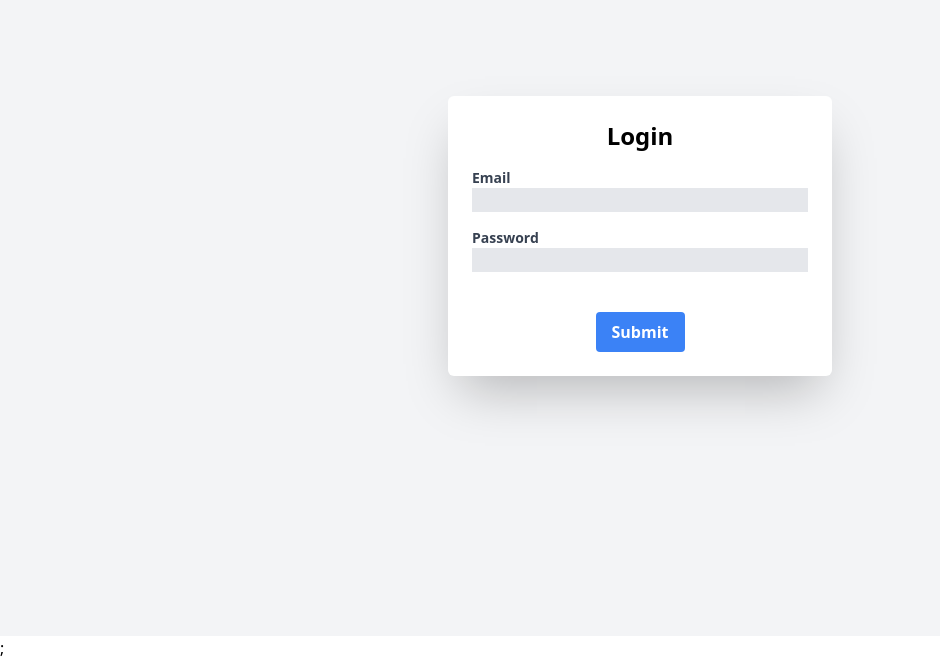
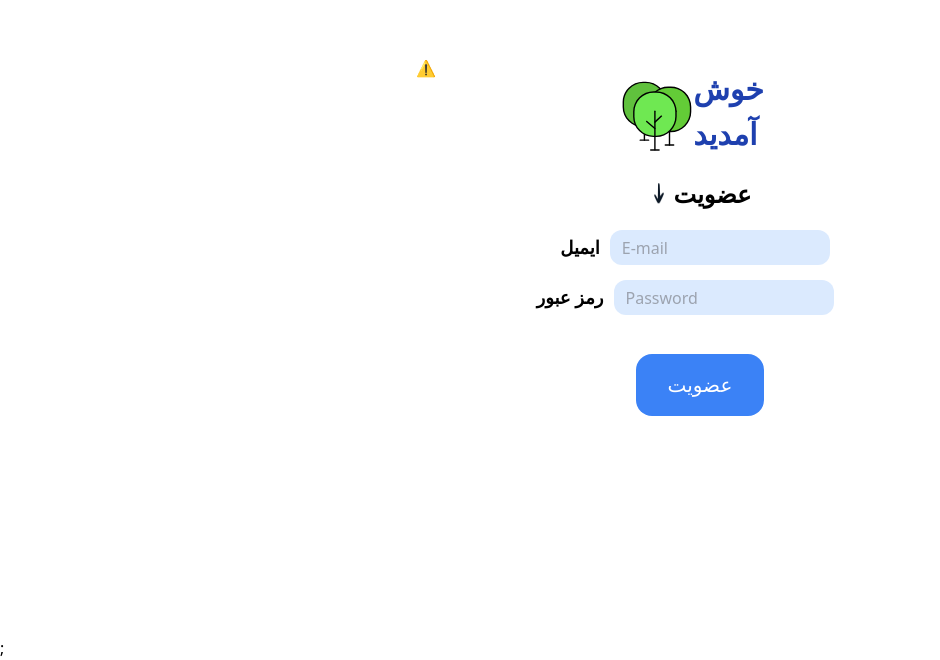
Before and after one commit to mrprg/ClothesShop, a Next.js app: page /auth/signin in a window 1280 px wide. Shown: the part 164-824 px from the top of the page, without its empty margins (0-940 px from the left). Built offline with nearby package versions, Linux system fonts and the light colour scheme; no server answers.

Commit message:
style signin page

```diff
--- a/pages/auth/signin/index.js
+++ b/pages/auth/signin/index.js
@@ -2,6 +2,11 @@ import { signIn } from "next-auth/react";
 import { useForm } from "react-hook-form";
 import { useRouter } from "next/router";
 import { useState } from "react";
+import {
+  Player,
+  Controls,
+} from "@lottiefiles/react-lottie-player";
+import { toast } from "react-toastify";
 
 export default function SignIn() {
   const {
@@ -40,45 +45,130 @@ export default function SignIn() {
   };
 
   return (
-    <div className="flex justify-center items-center h-screen bg-gray-100">
-      <div className="card w-96 bg-white shadow-2xl rounded-md">
-        <div className="card-body p-6">
-          <h2 className="text-2xl font-bold text-center mb-4">Login</h2>
+    <div className="flex items-center justify-center h-[100vh] w-full">
+      <div className="flex">
+        <div className="mr-[100px] max-[840px]:hidden">
+          <Player
+            autoplay
+            loop
+            src="https://assets3.lottiefiles.com/packages/lf20_nc1bp7st.json"
+            className=""></Player>
+        </div>
+        <div className="">
+          <div className="flex flex-col items-center justify-center">
+            <div className="flex items-center">
+              <svg
+                className="w-[40px] mr-2"
+                viewBox="0 0 1024 1024"
+                class="icon"
+                version="1.1"
+                xmlns="http://www.w3.org/2000/svg">
+                <path
+                  d="M351.8 663.1h-38.3C159.2 663.1 33 536.9 33 382.6V314C33 159.7 159.2 33.5 313.5 33.5h38.3c154.3 0 280.5 126.2 280.5 280.5v68.6c0 154.3-126.2 280.5-280.5 280.5z"
+                  fill="#60C13D"
+                />
+                <path
+                  d="M351.8 673.1h-38.3c-77.3 0-150.2-30.3-205.2-85.3S23 459.9 23 382.6V314c0-77.3 30.3-150.2 85.3-205.2s127.9-85.3 205.2-85.3h38.3c77.3 0 150.2 30.3 205.2 85.3s85.3 127.9 85.3 205.2v68.6c0 77.3-30.3 150.2-85.3 205.2s-127.9 85.3-205.2 85.3zM313.5 43.5c-71.9 0-139.8 28.2-191 79.5C71.2 174.2 43 242 43 314v68.6c0 71.9 28.2 139.8 79.5 191 51.2 51.2 119.1 79.5 191 79.5h38.3c71.9 0 139.8-28.2 191-79.5 51.2-51.2 79.5-119.1 79.5-191V314c0-71.9-28.2-139.8-79.5-191-51.2-51.2-119.1-79.5-191-79.5h-38.3z"
+                  fill=""
+                />
+                <path
+                  d="M332.7 865c-5.5 0-10-4.5-10-10V306.5c0-5.5 4.5-10 10-10s10 4.5 10 10V855c0 5.5-4.5 10-10 10z"
+                  fill=""
+                />
+                <path
+                  d="M332.7 560.4c-2.3 0-4.6-0.8-6.5-2.4l-116.4-99.2c-4.2-3.6-4.7-9.9-1.1-14.1 3.6-4.2 9.9-4.7 14.1-1.1l116.4 99.2c4.2 3.6 4.7 9.9 1.1 14.1-2 2.3-4.8 3.5-7.6 3.5zM332.7 470.7c-2.7 0-5.4-1.1-7.4-3.3-3.7-4.1-3.4-10.4 0.6-14.1l93.4-85.4c4.1-3.7 10.4-3.4 14.1 0.6 3.7 4.1 3.4 10.4-0.6 14.1L339.4 468c-1.9 1.8-4.3 2.7-6.7 2.7zM392.5 865H272.8c-5.5 0-10-4.5-10-10s4.5-10 10-10h119.7c5.5 0 10 4.5 10 10s-4.5 10-10 10z"
+                  fill=""
+                />
+                <path
+                  d="M707.3 732H669c-153.7 0-279.5-125.8-279.5-279.5v-69.6c0-154.3 126.2-280.5 280.5-280.5h38.3c154.3 0 280.5 126.2 280.5 280.5v67.6c0 154.8-126.7 281.5-281.5 281.5z"
+                  fill="#63CC37"
+                />
+                <path
+                  d="M707.3 742H669c-77 0-149.6-30.2-204.5-85-54.8-54.8-85-127.5-85-204.5v-69.6c0-77.3 30.3-150.2 85.3-205.2S592.7 92.4 670 92.4h38.3c77.3 0 150.2 30.3 205.2 85.3s85.3 127.9 85.3 205.2v67.6c0 77.6-30.4 150.7-85.6 205.9-55.3 55.2-128.4 85.6-205.9 85.6z m-37.4-629.6c-71.9 0-139.8 28.2-191 79.5-51.2 51.2-79.5 119.1-79.5 191v69.6c0 71.7 28.1 139.3 79.2 190.3 51.1 51.1 118.7 79.2 190.3 79.2h38.3c72.2 0 140.3-28.3 191.7-79.8 51.4-51.4 79.8-119.5 79.8-191.7v-67.6c0-71.9-28.2-139.8-79.5-191-51.2-51.2-119.1-79.5-191-79.5h-38.3z"
+                  fill=""
+                />
+                <path
+                  d="M689.1 933.9c-5.5 0-10-4.5-10-10V375.4c0-5.5 4.5-10 10-10s10 4.5 10 10v548.5c0 5.5-4.5 10-10 10z"
+                  fill=""
+                />
+                <path
+                  d="M689.1 629.4c-2.3 0-4.6-0.8-6.5-2.4l-116.4-99.2c-4.2-3.6-4.7-9.9-1.1-14.1 3.6-4.2 9.9-4.7 14.1-1.1l116.4 99.2c4.2 3.6 4.7 9.9 1.1 14.1-2 2.3-4.8 3.5-7.6 3.5zM689.1 539.6c-2.7 0-5.4-1.1-7.4-3.3-3.7-4.1-3.4-10.4 0.6-14.1l93.4-85.4c4.1-3.7 10.4-3.4 14.1 0.6 3.7 4.1 3.4 10.4-0.6 14.1L695.8 537c-1.9 1.7-4.3 2.6-6.7 2.6zM748.9 933.9H629.2c-5.5 0-10-4.5-10-10s4.5-10 10-10h119.7c5.5 0 10 4.5 10 10s-4.4 10-10 10zM541.6 1005.6H421.9c-5.5 0-10-4.5-10-10s4.5-10 10-10h119.7c5.5 0 10 4.5 10 10s-4.5 10-10 10z"
+                  fill=""
+                />
+                <path
+                  d="M499.9 800.9h-38.3C307.8 800.9 182 675.2 182 521.4v-69.6c0-154.3 126.2-280.5 280.5-280.5h38.3c154.3 0 280.5 126.2 280.5 280.5v67.6c0.1 154.9-126.6 281.5-281.4 281.5z"
+                  fill="#6FE852"
+                />
+                <path
+                  d="M499.9 810.9h-38.3c-77 0-149.6-30.2-204.5-85-54.8-54.8-85-127.5-85-204.5v-69.6c0-77.3 30.3-150.2 85.3-205.2s127.9-85.3 205.2-85.3h38.3c77.3 0 150.2 30.3 205.2 85.3s85.3 127.9 85.3 205.2v67.6c0 77.6-30.4 150.7-85.6 205.9-55.2 55.2-128.4 85.6-205.9 85.6z m-37.4-629.6c-71.9 0-139.8 28.2-191 79.5-51.2 51.2-79.5 119.1-79.5 191v69.6c0 71.7 28.1 139.3 79.2 190.3 51.1 51.1 118.7 79.2 190.3 79.2h38.3c72.2 0 140.3-28.3 191.7-79.8 51.4-51.4 79.8-119.5 79.8-191.7v-67.6c0-71.9-28.2-139.8-79.5-191-51.2-51.2-119.1-79.5-191-79.5h-38.3z"
+                  fill=""
+                />
+                <path
+                  d="M481.7 1002.8c-5.5 0-10-4.5-10-10V444.3c0-5.5 4.5-10 10-10s10 4.5 10 10v548.5c0 5.5-4.5 10-10 10z"
+                  fill=""
+                />
+                <path
+                  d="M481.7 698.3c-2.3 0-4.6-0.8-6.5-2.4l-116.4-99.2c-4.2-3.6-4.7-9.9-1.1-14.1s9.9-4.7 14.1-1.1l116.4 99.2c4.2 3.6 4.7 9.9 1.1 14.1-2 2.3-4.8 3.5-7.6 3.5zM481.7 608.5c-2.7 0-5.4-1.1-7.4-3.3-3.7-4.1-3.4-10.4 0.6-14.1l93.4-85.4c4.1-3.7 10.4-3.4 14.1 0.6 3.7 4.1 3.4 10.4-0.6 14.1l-93.4 85.4c-1.9 1.8-4.3 2.7-6.7 2.7z"
+                  fill=""
+                />
+              </svg>
+              <h1 className="font-bold text-[30px] mt-[10px] mb-[20px] mr-[15px] text-blue-800">
+                خوش آمدید
+              </h1>
+            </div>
+            <div className="mb-[18px] flex items-center justify-center">
+              <svg
+                className="w-[20px] animate-bounce"
+                viewBox="-25 0 98 98"
+                fill="none"
+                xmlns="http://www.w3.org/2000/svg">
+                <path
+                  d="M18.3411 74.1924C18.3411 72.0809 18.3411 69.7582 18.3411 67.6467C18.5525 49.0651 18.9754 30.2725 19.1869 11.6909C19.1869 9.57939 19.1869 7.679 19.3984 5.56747C19.6098 2.82247 20.2442 -0.555987 23.8389 0.0774737C25.3191 0.288627 27.0108 3.45593 27.2222 5.35632C28.0681 20.9817 28.7024 36.3959 29.3368 52.0213C29.5483 55.6109 29.3368 59.2005 31.2399 63.0013C33.7774 58.7782 35.892 54.344 38.6409 50.332C39.9096 48.4317 43.0815 46.3201 44.9846 46.7424C48.7908 47.5871 48.3679 51.8101 47.0992 54.344C41.6013 67.0132 36.1034 79.8936 29.5483 92.1405C25.3191 99.9532 18.9754 99.9532 14.7463 92.1405C9.03698 81.7939 4.80785 70.6028 0.155803 59.834C-0.478567 58.567 1.00163 56.4555 1.42454 54.7663C3.11619 55.3997 5.65367 55.3997 6.4995 56.6667C8.61407 59.2005 9.88281 62.579 11.5745 65.5351C13.2661 68.7024 14.9578 71.8697 16.6494 74.8259C17.0723 74.4036 17.7067 74.1924 18.3411 74.1924Z"
+                  fill="#0D1927"
+                />
+              </svg>
+              <h2 className="font-bold text-[24px] ml-[5px]">
+                عضویت
+              </h2>
+            </div>
             <form
               onSubmit={handleSubmit(onSubmit)}
-            className="flex flex-col gap-4 items-center"
-          >
-            <div className="input-wrapper flex flex-col w-full max-w-md">
+              className="">
+              {/* Email */}
+              <div className="flex flex-col items-center justify-center mr-[10px]">
+                <div className="mb-[15px]">
                   <label
                     htmlFor="email"
-                className="text-sm font-semibold text-gray-700"
-              >
-                Email
+                    className="mr-[10px] font-semibold text-[18px]">
+                    ایمیل
                   </label>
                   <input
                     type="email"
                     {...register("email", {
                       required: "Email is required",
                       pattern: {
-                    value: /^[A-Z0-9._%+-]+@[A-Z0-9.-]+\.[A-Z]{2,4}$/i,
+                        value:
+                          /^[A-Z0-9._%+-]+@[A-Z0-9.-]+\.[A-Z]{2,4}$/i,
                         message: "Invalid email address",
                       },
                     })}
-                className="input input-bordered w-full text-gray-700 bg-gray-200 border-gray-400 focus:bg-white focus:border-blue-500"
+                    placeholder="E-mail"
+                    className="bg-blue-100 outline-none pl-3 w-[220px] h-[35px] rounded-xl placeholder:font-medium"
                   />
                   {errors.email && (
-                <p className="text-xs italic text-red-500 pt-1">
+                    <p className="text-red-500 font-medium ml-[50px] mt-[5px]">
                       {errors.email.message}
                     </p>
                   )}
                 </div>
-
-            <div className="input-wrapper flex flex-col w-full max-w-md">
+              </div>
+              {/* password */}
+              <div className="flex flex-col items-center justify-center mr-[30px]">
+                <div className="mb-[15px]">
                   <label
                     htmlFor="password"
-                className="text-sm font-semibold text-gray-700"
-              >
-                Password
+                    className="mr-[10px] font-semibold text-[18px]">
+                    رمز عبور
                   </label>
                   <input
                     type="password"
@@ -86,31 +176,33 @@ export default function SignIn() {
                       required: "Password is required",
                       minLength: {
                         value: 8,
-                    message: "Password must be at least 8 characters",
+                        message: "",
                       },
                     })}
-                className="input input-bordered w-full text-gray-700 bg-gray-200 border-gray-400 focus:bg-white focus:border-blue-500 "
+                    placeholder="Password"
+                    className="bg-blue-100 outline-none pl-3 w-[220px] h-[35px] rounded-xl placeholder:font-medium"
                   />
                   {errors.password && (
-                <p className="text-xs italic text-red-500 pt-1">
+                    <p className="text-red-500 font-medium ml-[72px] mt-[5px]">
                       {errors.password.message}
                     </p>
                   )}
                 </div>
+              </div>
 
-            <div className="input-wrapper flex justify-center pt-6">
+              <div className="flex items-center justify-center mt-6">
                 <button
                   type="submit"
-                className={`btn bg-blue-500 text-white ${
-                  isLoading ? "loading" : ""
-                } bg-blue-500 hover:bg-blue-700 text-white font-bold py-2 px-4 rounded`}
-              >
-                {isLoading ? "Loading..." : "Submit"}
+                  className={`
+                  bg-blue-500 text-white font-medium text-[20px] rounded-2xl px-8 py-4 hover:bg-green-500 active:scale-90 transition-all
+                  ${isLoading ? "صبر کنید" : ""} `}>
+                  {isLoading ? "...صبر کنید" : "عضویت"}
                 </button>
               </div>
             </form>
           </div>
         </div>
       </div>
+    </div>
   );
 }
--- a/pages/index.js
+++ b/pages/index.js
@@ -34,7 +34,9 @@ export default function Home(isConnected) {
         <link rel="icon" href="/favicon.ico" />
       </Head>
       <Main />
-      <main></main>
+      <main>
+        <div></div>
+      </main>
 
       <footer>
         <a
```
Also changed, not shown: public/arrow-10-svgrepo-com (1).svg (added), public/forest-svgrepo-com.svg (added). Lines whose indentation alone changed are shown as unchanged.
